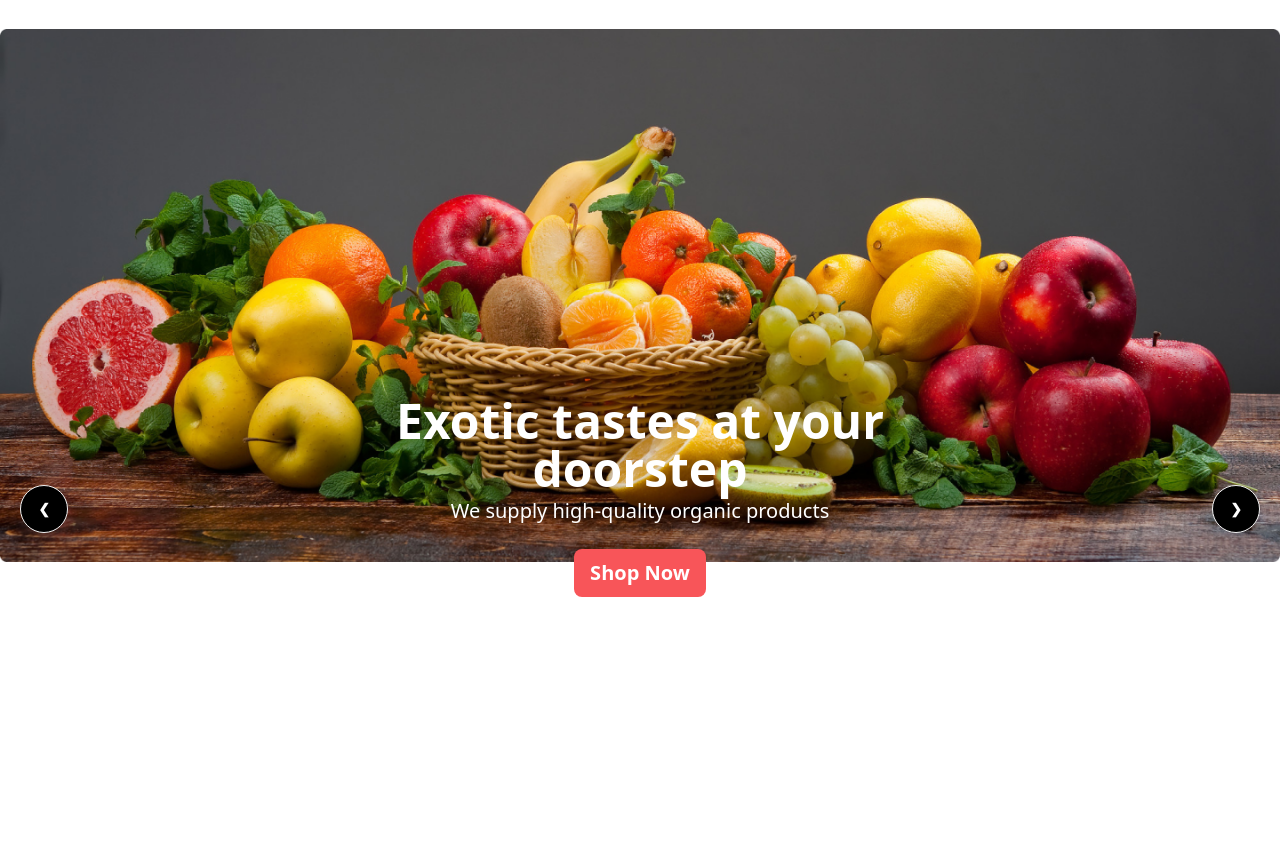
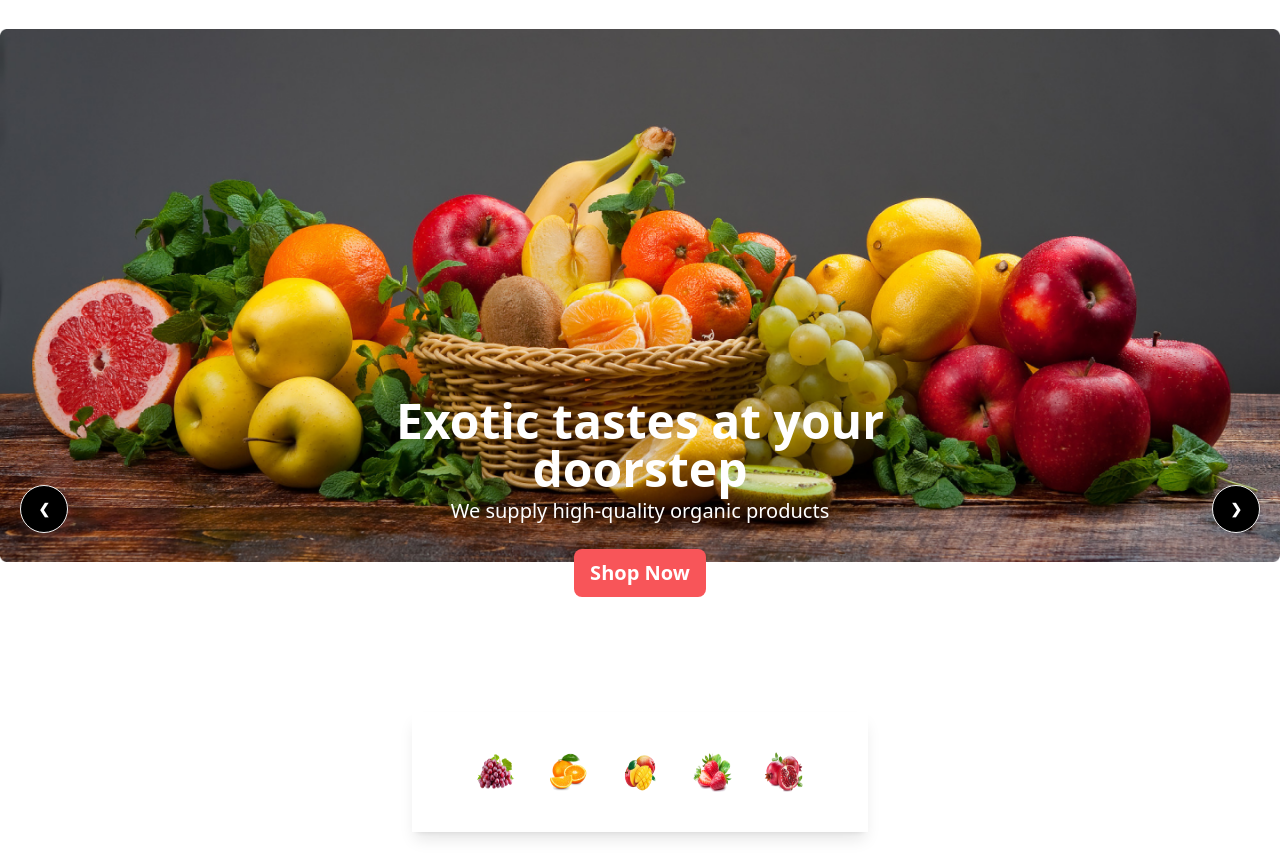
Before and after one commit to Anirbandasjoy/fruit-brust, a plain HTML site: page index.html in a window 1280 px wide. Shown: the part 95-952 px from the top of the page. Drawn offline with nearby package versions, Linux system fonts and the light colour scheme; grey boxes are pictures that could not be loaded.

Commit message:
added 1 section

```diff
--- a/index.html
+++ b/index.html
@@ -131,8 +131,9 @@
     <main>
       <!-- banner section -->
 
-      <section class="container mx-auto md:mt-8">
-        <div class="carousel w-full">
+      <section class="container mx-auto mt-8 z-30">
+        <div class="relative">
+          <div class="carousel w-full relative">
             <div id="slide1" class="carousel-item relative w-full">
               <div class="relative w-full">
                 <img src="./images/banner1.png" class="w-full" alt="Banner" />
@@ -290,9 +291,23 @@
               </div>
             </div>
           </div>
+          <div
+            class="relative hidden sm:block lg:absolute lg:top-1/2 lg:left-1/2 lg:transform lg:-translate-x-1/2 lg:-translate-y-1/2 z-20 lg:mt-5"
+          >
+            <div
+              class="flex gap-8 justify-center max-w-[1140px] bg-white shadow-lg p-10 px-16 mx-auto lg:mt-[30rem]"
+            >
+              <img class="w-10" src="./images/fruit1.png" alt="" />
+              <img class="w-10" src="./images/fruit2.png" alt="" />
+              <img class="w-10" src="./images/fruit3.png" alt="" />
+              <img class="w-10" src="./images/fruit4.png" alt="" />
+              <img class="w-10" src="./images/fruit5.png" alt="" />
+            </div>
+          </div>
+        </div>
       </section>
       <!-- fruit card section -->
-      <section class="container mx-auto my-24">
+      <section class="container mx-auto my-24 z-10">
         <div
           class="flex justify-between items-center flex-col lg:flex-row text-center space-y-5 lg:text-left"
         >
```
Lines whose indentation alone changed are shown as unchanged.
